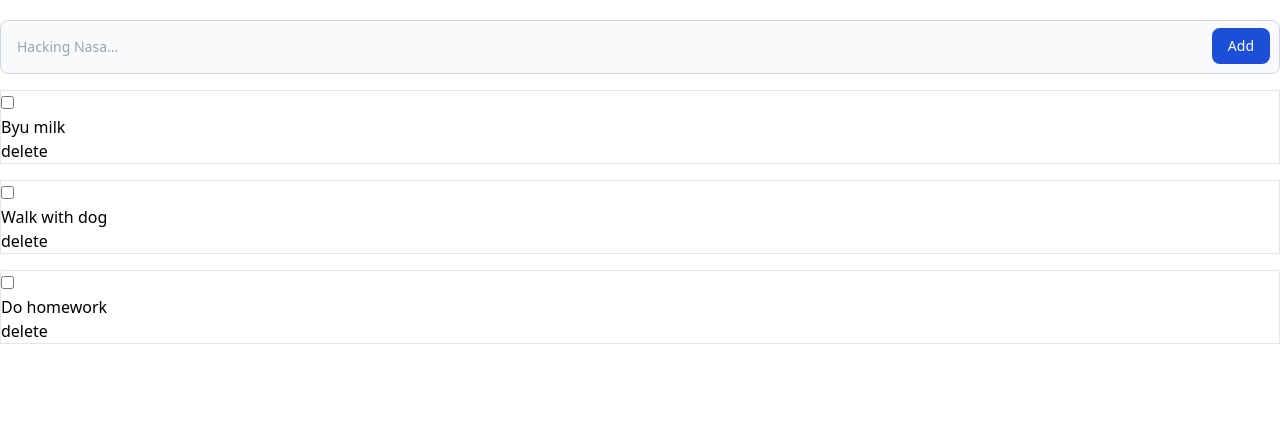
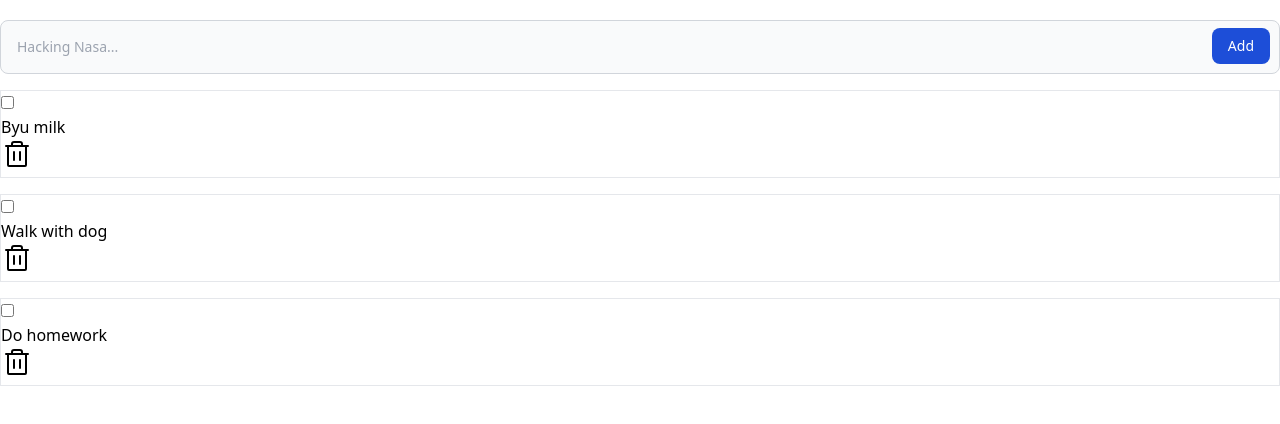
Before and after one commit to muradilinc/homework53, a React (Vite) app: page / in a window 1280 px wide. Shown: the top 424 px of the page. Built offline with nearby package versions, Linux system fonts and the light colour scheme.

Commit message:
install icons

```diff
--- a/package.json
+++ b/package.json
@@ -10,6 +10,7 @@
     "preview": "vite preview"
   },
   "dependencies": {
+    "@phosphor-icons/react": "^2.0.13",
     "react": "^18.2.0",
     "react-dom": "^18.2.0",
     "uuid": "^9.0.1"
--- a/src/component/Task/Task.tsx
+++ b/src/component/Task/Task.tsx
@@ -1,4 +1,5 @@
 import React from 'react';
+import {Trash} from '@phosphor-icons/react';
 interface Props {
   taskText: string;
   deleteButton: React.MouseEventHandler;
@@ -10,7 +11,7 @@ const Task: React.FC<Props> = ({taskText, deleteButton, onChangeStatus}) => {
     <div className='border mt-4'>
       <input type="checkbox" onChange={onChangeStatus}/>
       <h1>{taskText}</h1>
-      <button onClick={deleteButton}>delete</button>
+      <button onClick={deleteButton}><Trash size={32}/></button>
     </div>
   );
 };
```
Also changed, not shown: 1 other file (tests, documents, lock files or other folders).
